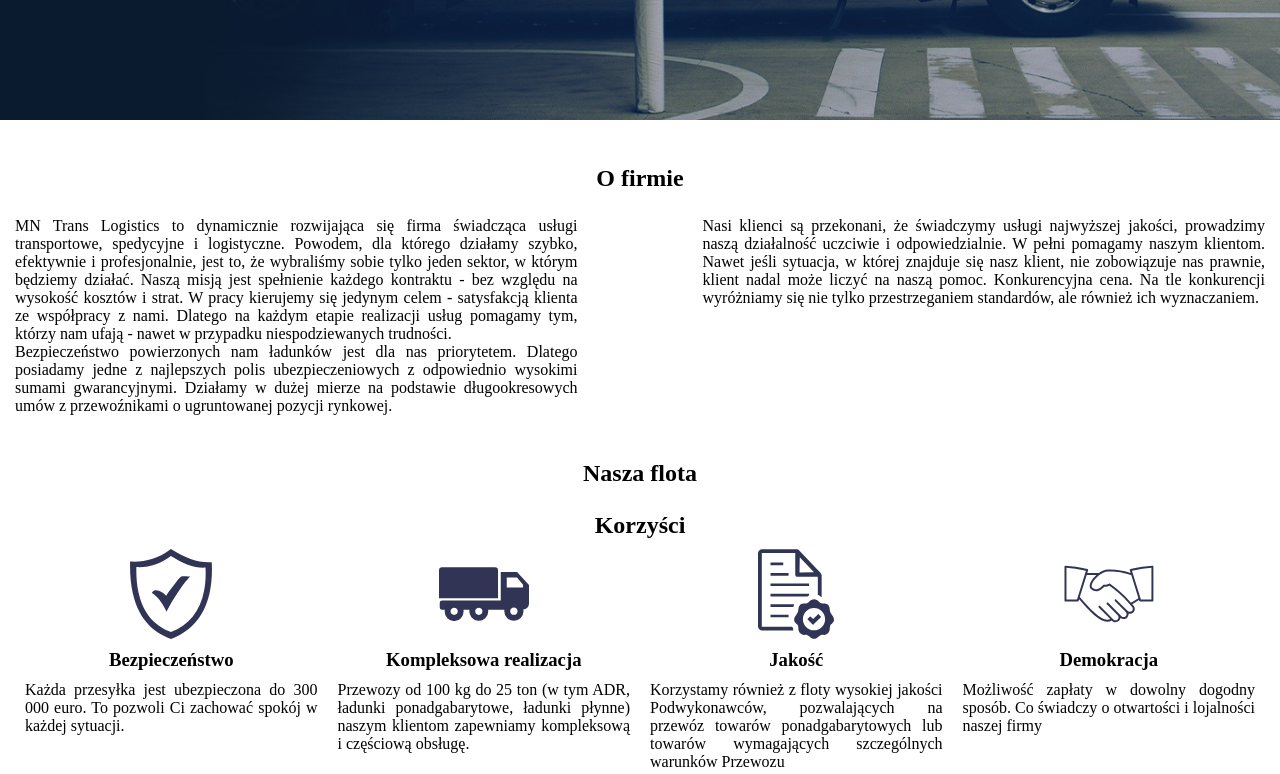
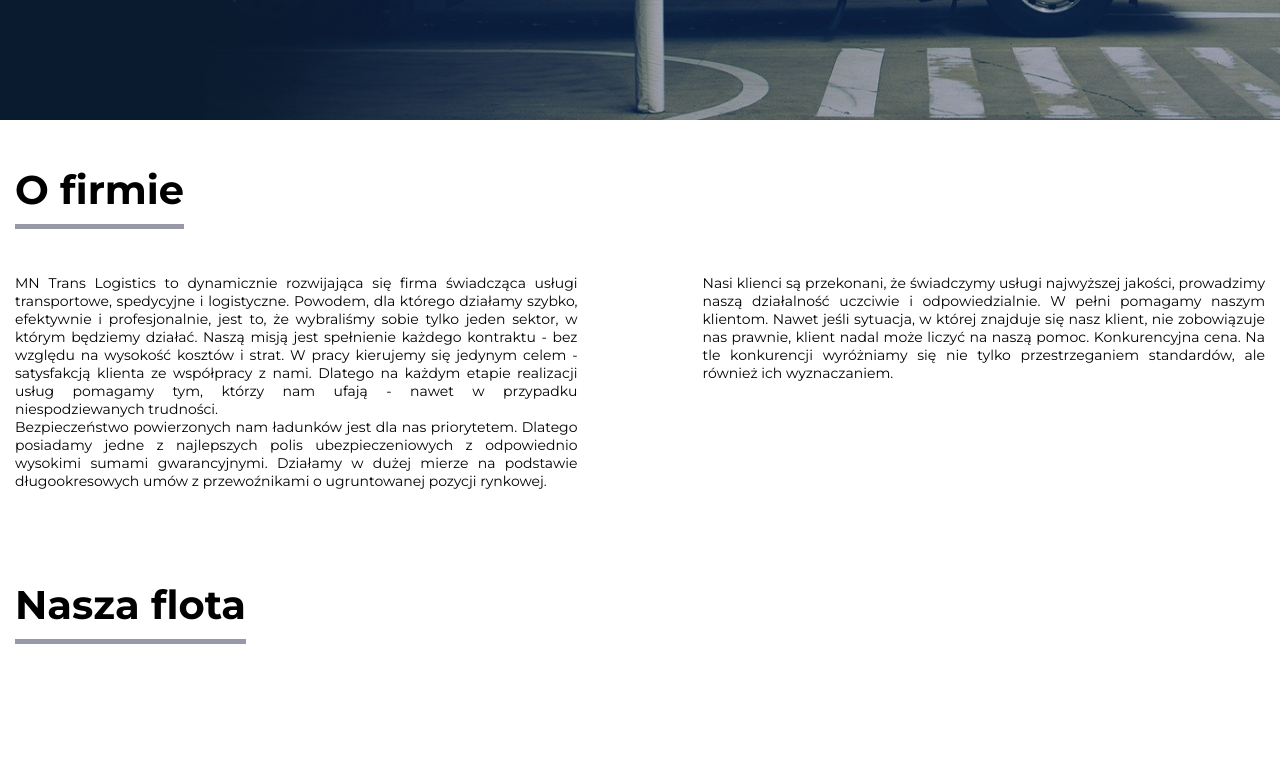
Before and after one commit to lasiuchenko/mntranslogistics, a website: page app/index.html in a window 1280 px wide. Shown: the part 680-1454 px from the top of the page. Drawn offline with nearby package versions, Linux system fonts and the light colour scheme; files that its build step writes are made by us from their sources.

Commit message:
added fonts

```diff
--- a/app/index.html
+++ b/app/index.html
@@ -6,6 +6,11 @@
 	<meta http-equiv="X-UA-Compatible" content="IE=edge">
 	<meta name="viewport" content="width=device-width, initial-scale=1.0">
 	<title>Document</title>
+	<link rel="preconnect" href="https://fonts.googleapis.com">
+	<link rel="preconnect" href="https://fonts.gstatic.com" crossorigin>
+	<link
+		href="https://fonts.googleapis.com/css2?family=Montserrat:wght@400;500;700&display=swap"
+		rel="stylesheet">
 	<link rel="stylesheet" href="css/style.min.css">
 </head>
 
@@ -51,7 +56,7 @@
 		</div>
 	</header>
 
-	<section class="about" id="about">
+	<section class="about section" id="about">
 		<div class="container">
 			<h2 class="about__title title">O firmie</h2>
 			<div class="about__desc-wrap">
@@ -89,19 +94,19 @@
 		</div>
 	</section>
 
-	<section class="ourCars" id="ourCars">
+	<section class="ourCars section" id="ourCars">
 		<div class="container">
 			<h2 class="ourCars__title title">Nasza flota</h2>
 		</div>
 	</section>
 
-	<section class="benefits" id="benefits">
+	<section class="benefits section" id="benefits">
 		<div class="container">
 			<h2 class="benefits__title title">Korzyści</h2>
 
 			<ul class="benefits__list">
 				<li class="benefits__item benefits__item--safe">
-					<h3 class="benefits__title">Bezpieczeństwo</h3>
+					<h3 class="benefits__subtitle">Bezpieczeństwo</h3>
 					<div class="benefits__text">
 						<p>
 							Każda przesyłka jest ubezpieczona do 300 000 euro. To pozwoli Ci zachować
@@ -110,7 +115,7 @@
 					</div>
 				</li>
 				<li class="benefits__item benefits__item--system">
-					<h3 class="benefits__title">Kompleksowa realizacja
+					<h3 class="benefits__subtitle">Kompleksowa realizacja
 					</h3>
 					<div class="benefits__text">
 						<p>
@@ -120,7 +125,7 @@
 					</div>
 				</li>
 				<li class="benefits__item benefits__item--quality">
-					<h3 class="benefits__title">Jakość</h3>
+					<h3 class="benefits__subtitle">Jakość</h3>
 					<div class="benefits__text">
 						<p>
 							Korzystamy również z floty wysokiej jakości Podwykonawców, pozwalających
@@ -130,7 +135,7 @@
 					</div>
 				</li>
 				<li class="benefits__item benefits__item--cooperation">
-					<h3 class="benefits__title ">Demokracja</h3>
+					<h3 class="benefits__subtitle">Demokracja</h3>
 					<div class="benefits__text">
 						<p>
 							Możliwość zapłaty w dowolny dogodny sposób. Co świadczy o otwartości i
--- a/app/scss/_about.scss
+++ b/app/scss/_about.scss
@@ -1,6 +1,5 @@
 .about {
   // align-self: center;
-  padding: 45px 0;
   // background-image: url(../images/background-about.jpg);
   // background-attachment: fixed;
   // overflow: hidden;  background-repeat: no-repeat;
--- a/app/scss/_benefits.scss
+++ b/app/scss/_benefits.scss
@@ -12,7 +12,7 @@
     position: relative;
     max-width: 330px;
     width: 100%;
-    padding: 100px 10px 0;
+    padding: 100px 15px 0;
 
     &::before {
       content: "";
@@ -43,7 +43,7 @@
     }
   }
 
-  &__title {
-    margin-bottom: 10px;
+  &__subtitle{
+    margin-bottom: 15px;
   }
 }
--- a/app/scss/_global.scss
+++ b/app/scss/_global.scss
@@ -1,5 +1,9 @@
-.body {
+body {
     min-height: 100vh;
+    font-family: 'Montserrat', sans-serif;
+    font-weight: 400;
+    font-style: normal;
+    font-size: 14px;
 }
 
 .container {
@@ -14,6 +18,22 @@
 }
 
 .title {
-    margin-bottom: 25px;
-    text-align: center;
+    width: fit-content;
+    position: relative;
+    margin-bottom: 60px;
+    font-weight: 700;
+    font-size: 40px;
+
+    &::after{
+        position: absolute;
+        content: "";
+        width: 100%;
+        bottom: -15px;
+        left: 0;
+        border-bottom: 5px solid rgba(49,52,84, 0.5);
+    }
 }
+
+.section{
+    padding: 45px 0;
+}
--- a/app/scss/_header.scss
+++ b/app/scss/_header.scss
@@ -66,4 +66,16 @@
     &__item {
         padding: 0 20px;
     }
+
+    &__link{
+        text-transform: uppercase;
+        font-weight: 500;
+        padding-bottom: 5px;
+        transition: color 0.5s;
+
+        &:hover{
+            border-bottom: 2px solid #313454;
+            color: #313454;
+        }
+    }
 }
```
Also changed, not shown: app/scss/_reset.scss (line endings or trailing spaces).
